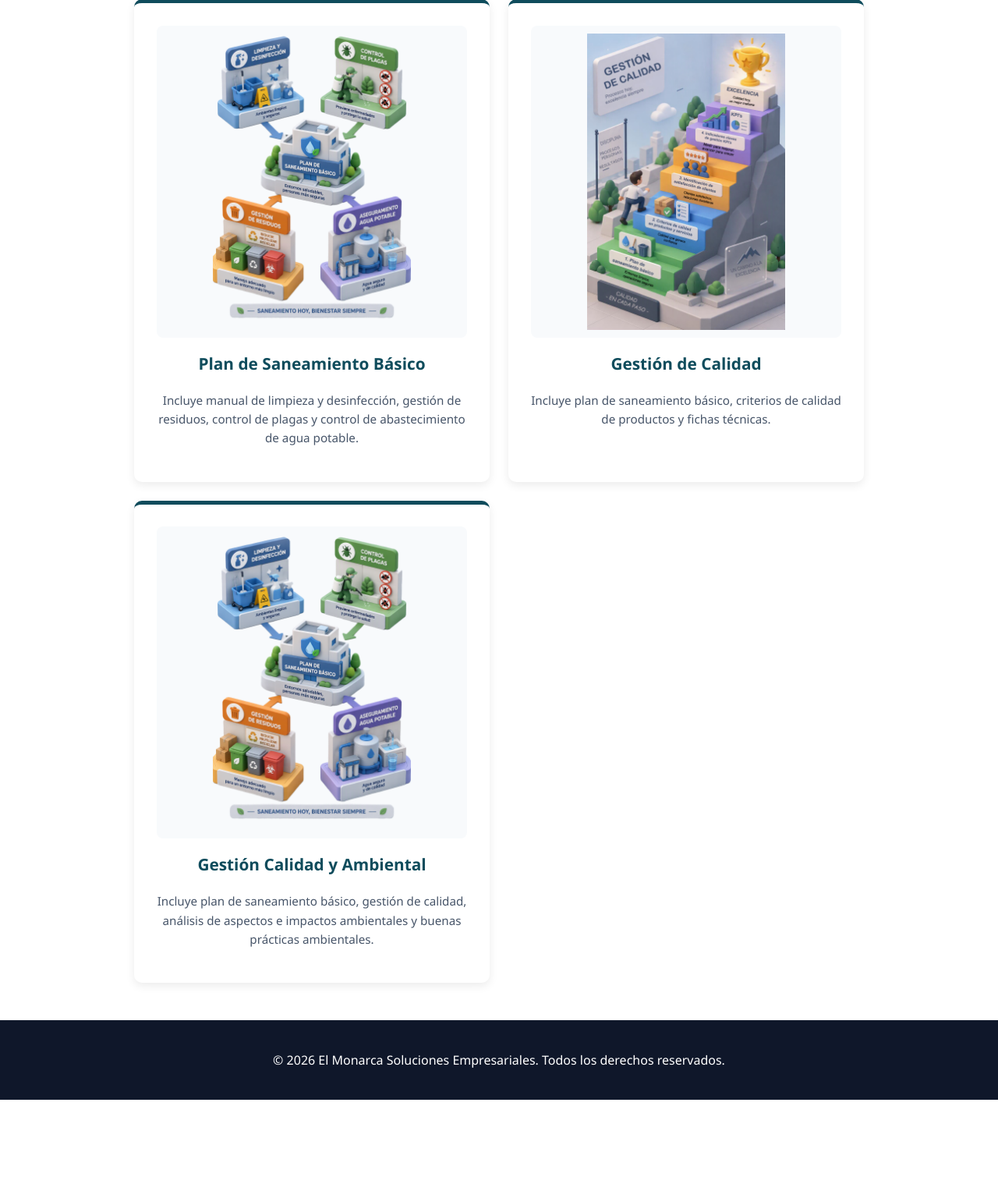
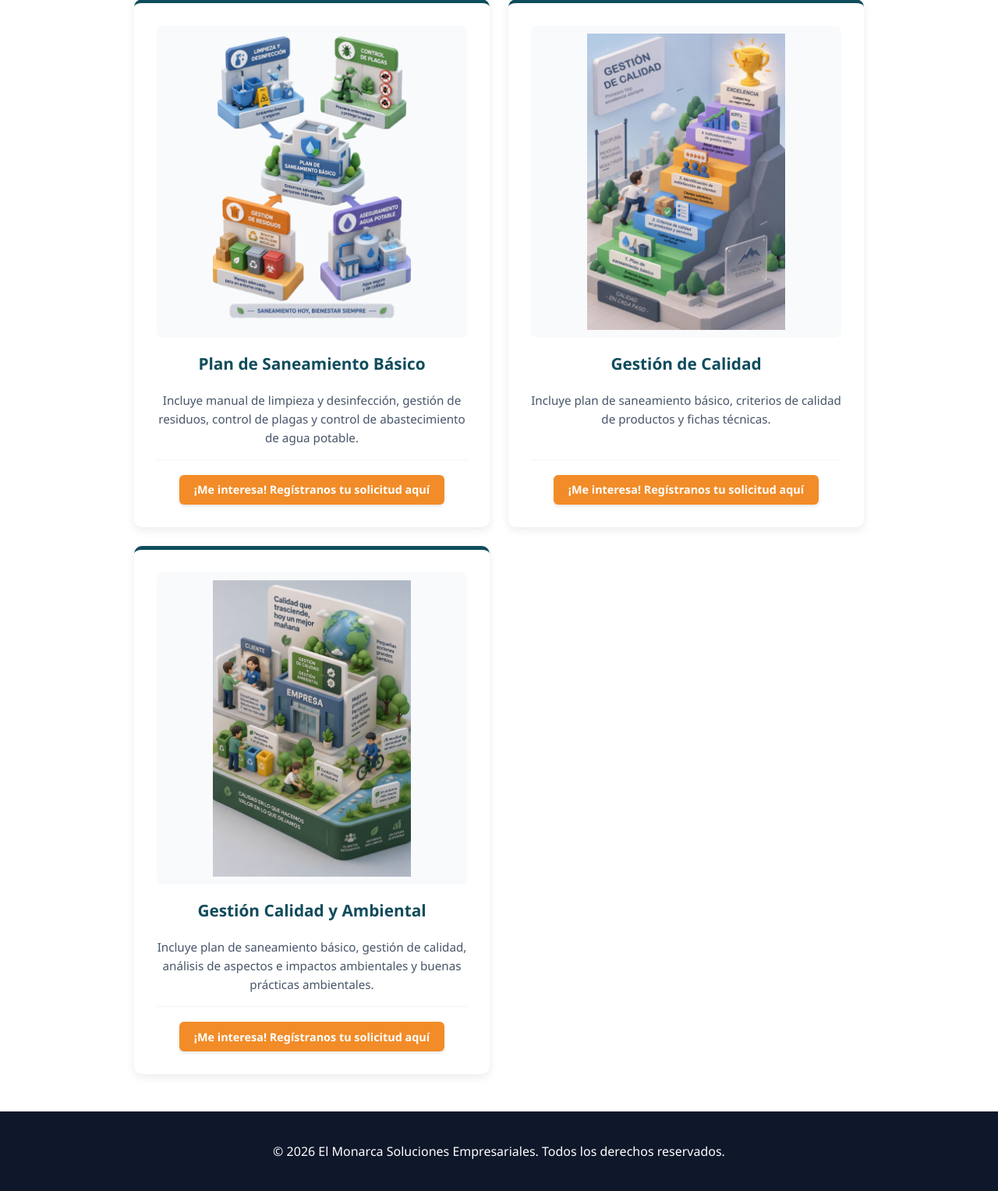
Before and after one commit to solucioneselmonarcasas-pixel/Paginaweb-elmonarca, a Flask app: page /servicios in a window 1280 px wide. Shown: the part 329-1856 px from the top of the page at 78% size. Before the commit the page ends 1739 px from the top, so only its background shows below. Run offline with Flask 3, Linux system fonts and the light colour scheme.

Commit message:
Se agrega enlace para formulario, y ajusta imagen 3

```diff
--- a/templates/servicios.html
+++ b/templates/servicios.html
@@ -40,6 +40,15 @@
                     </p>
                 </div>
 
+                <!-- BOTÓN / ENLACE AL FORMULARIO DE GOOGLE FORMS -->
+                <div style="text-align: center; margin-top: auto; border-top: 1px solid #f1f5f9; padding-top: 1.2rem;">
+                    <a href="https://forms.gle/pNUa2vyz7UVZYxSu7"
+                       target="_blank"
+                       style="display: inline-block; background-color: var(--secondary-color); color: white; padding: 0.6rem 1.2rem; border-radius: 6px; text-decoration: none; font-weight: 600; font-size: 0.9rem; box-shadow: 0 2px 4px rgba(0,0,0,0.1); transition: opacity 0.2s;">
+                        ¡Me interesa! Regístranos tu solicitud aquí
+                    </a>
+                </div>
+
             </div>
         {% endfor %}
     </div>
```
Also changed, not shown: static/ambiental.png.
